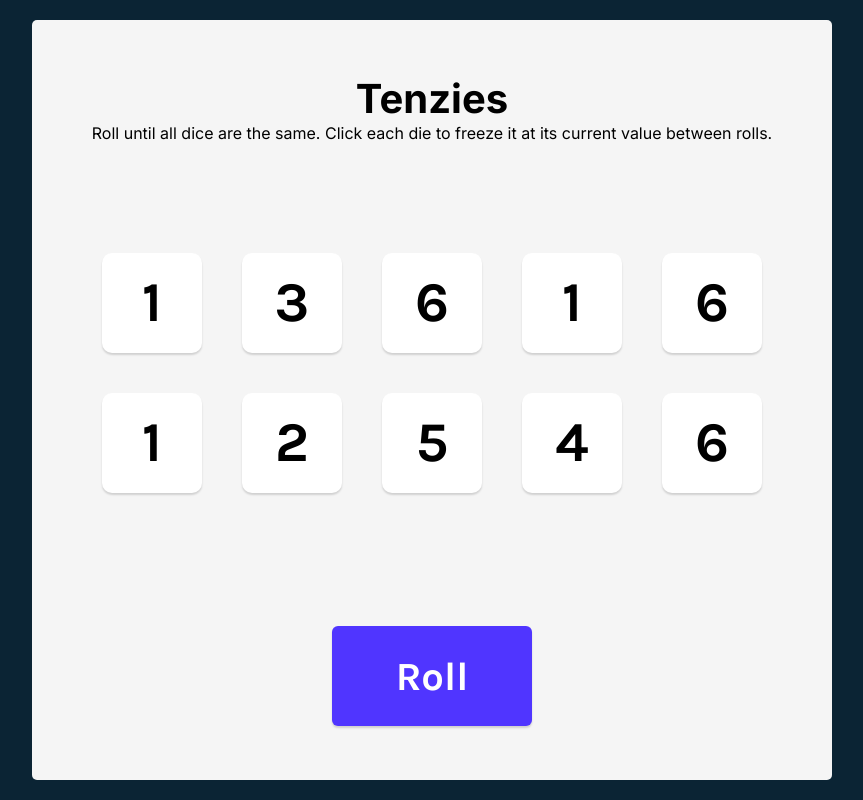
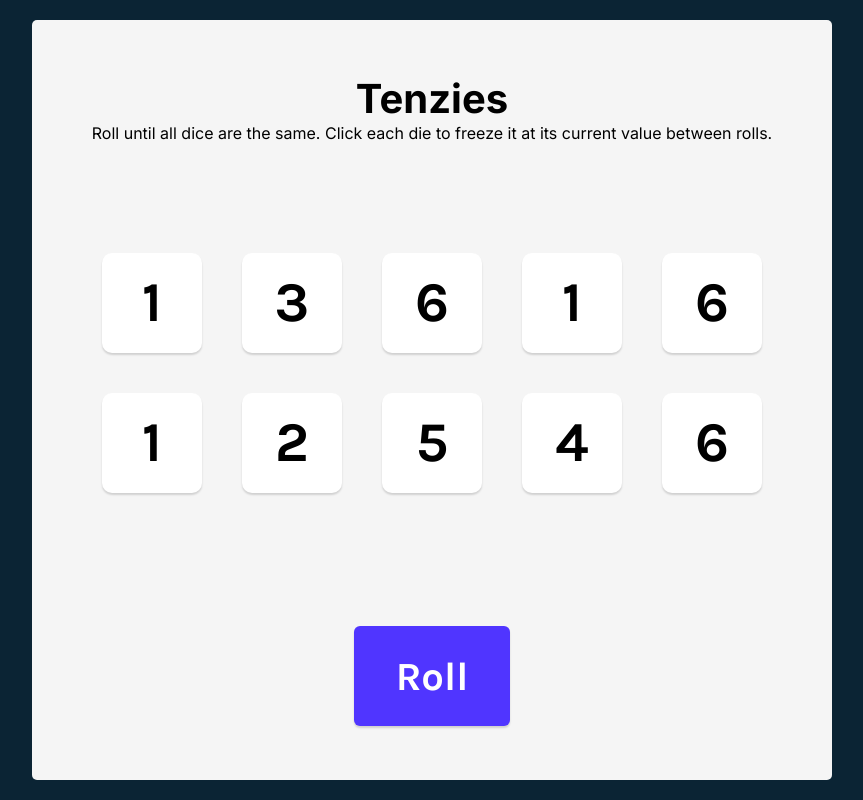
Before and after one commit to surya-441/first-react, a React (Vite) app: page /tenzies in a window 1280 px wide. Shown: the whole page, without its empty margins (208-1071 px from the left). Built offline with nearby package versions, Linux system fonts and the light colour scheme; no server answers; what @huggingface/inference would draw is missing.

Commit message:
track if user won

```diff
--- a/src/componenets/TenziesMain.css
+++ b/src/componenets/TenziesMain.css
@@ -10,7 +10,7 @@
     justify-content: space-evenly;
     align-items: center;
 }
-text {
+section {
     text-align: center;
 }
 .tenzies-title {
@@ -35,8 +35,10 @@ text {
 }
 
 .roll-dice-button {
-    width: 200px;
+    white-space: nowrap;
+    width: auto;
     height: 100px;
+    padding: 12px 42px;
     border-radius: 6px;
     border: none;
     background-color: #5035FF;
--- a/src/componenets/TenziesMain.jsx
+++ b/src/componenets/TenziesMain.jsx
@@ -4,6 +4,12 @@ import { useState } from 'react';
 import { nanoid } from 'nanoid';
 
 function TenziesMain() {
+    const [diceArray, setDiceArray] = useState(generateAllNewDice());
+    const tenziesDieArr = diceArray.map((die) => <TenziesDie key={die.id} value={die.value} isHeld={die.isHeld} id={die.id} toggleHeld={toggleHeld} />)
+
+    const gameWon = diceArray.every(die => die.isHeld) &&
+        diceArray.every(die => die.value === diceArray[0].value);
+
     function generateAllNewDice() {
         return new Array(10)
             .fill(0)
@@ -31,18 +37,18 @@ function TenziesMain() {
             ))
         )
     }
-    const [diceArray, setDiceArray] = useState(generateAllNewDice());
-    const tenziesDieArr = diceArray.map((die) => <TenziesDie key={die.id} value={die.value} isHeld={die.isHeld} id={die.id} toggleHeld={toggleHeld} />)
-    return (
+   return (
         <main className="tenzies-main">
-            <text>
+            <section>
                 <h1 className="tenzies-title">Tenzies</h1>
                 <p className="tenzies-instructions">Roll until all dice are the same. Click each die to freeze it at its current value between rolls.</p>
-            </text>
+            </section>
             <div className="dice-container">
                 {...tenziesDieArr}
            </div>
-           <button className="roll-dice-button" onClick={rollDice}>Roll</button>
+           <button className="roll-dice-button" onClick={rollDice}>
+                {gameWon === true ? "New Game" : "Roll" }
+            </button>
         </main>
     );
 }
```
